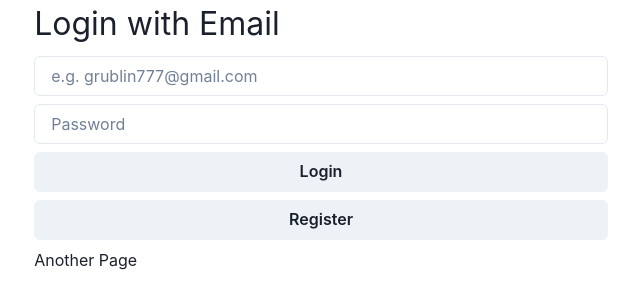
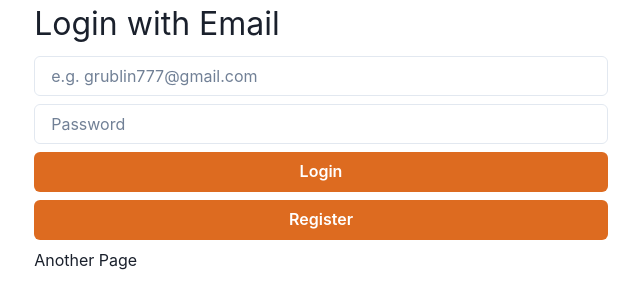
Before and after one commit to yadavmanishraj/learn_react, a React (Vite) app: page /login in a window 1280 px wide. Shown: the top 308 px of the page, without its empty margins (319-959 px from the left). Built offline with nearby package versions, Linux system fonts and the light colour scheme; no server answers.

Commit message:
toast for error added

```diff
--- a/src/components/form/FormApp.jsx
+++ b/src/components/form/FormApp.jsx
@@ -1,4 +1,4 @@
-import { Slide } from "@chakra-ui/react";
+import { Slide, useToast } from "@chakra-ui/react";
 import {
   createUserWithEmailAndPassword,
   onAuthStateChanged,
@@ -23,11 +23,14 @@ const AuthContext = createContext(initialValue);
 
 export default function FormApp() {
   const [user, setUser] = useState(initialValue);
+  const toast = useToast();
 
   const authenticate = (email, password) => {
-    signInWithEmailAndPassword(auth, email, password).catch((err) => {
-      createUserWithEmailAndPassword(auth, email, password);
-    });
+    signInWithEmailAndPassword(auth, email, password)
+      .catch((err) => {
+        createUserWithEmailAndPassword(auth, email, password);
+      })
+      .catch((e) => toast({ title: "Something went worng", status: "error" }));
   };
 
   const deauthenticate = () => {
--- a/src/components/form/Login.jsx
+++ b/src/components/form/Login.jsx
@@ -34,6 +34,7 @@ export default function Login() {
         />
         <Button
           w={"100%"}
+          colorScheme="orange"
           variant={"solid"}
           type="button"
           onClick={() => userContext.authenticate(email, password)}
@@ -42,6 +43,7 @@ export default function Login() {
           Login
         </Button>
         <Button
+          colorScheme="orange"
           w={"100%"}
           variant={"solid"}
           type="button"
```
